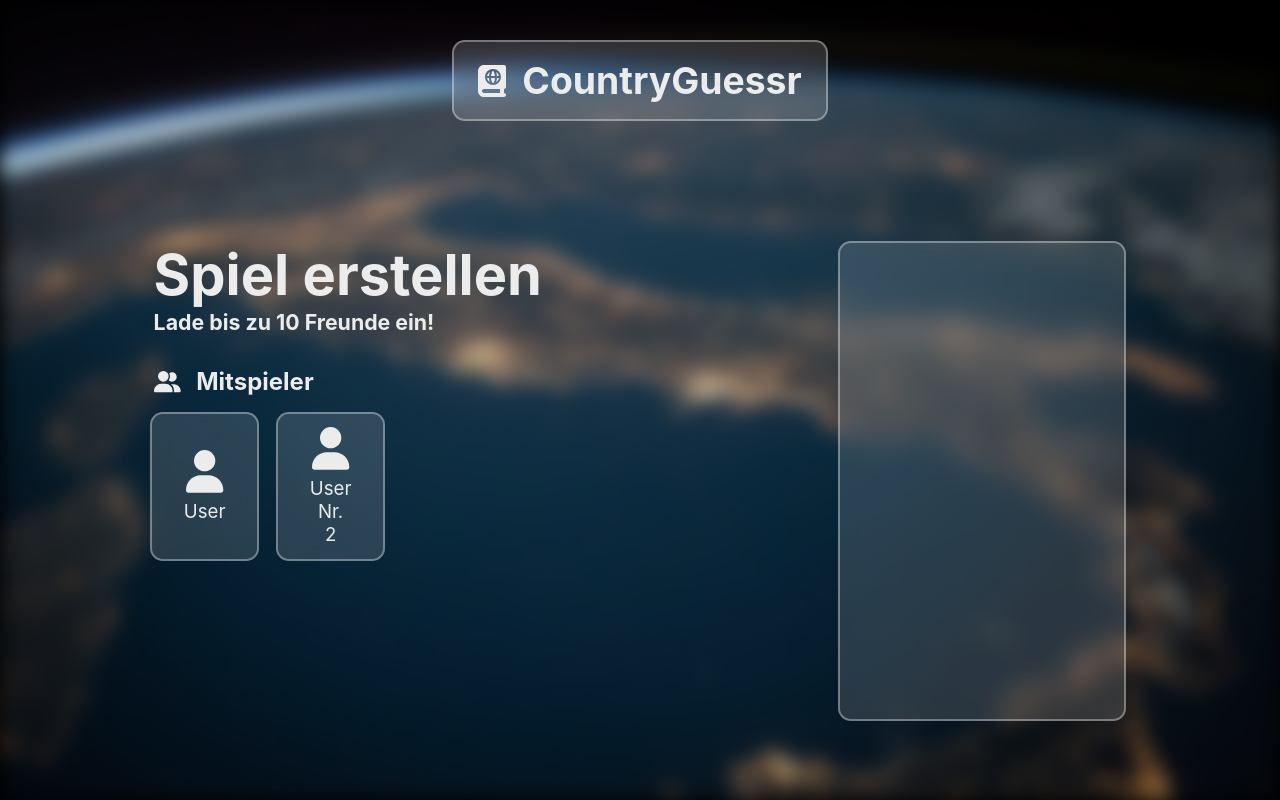
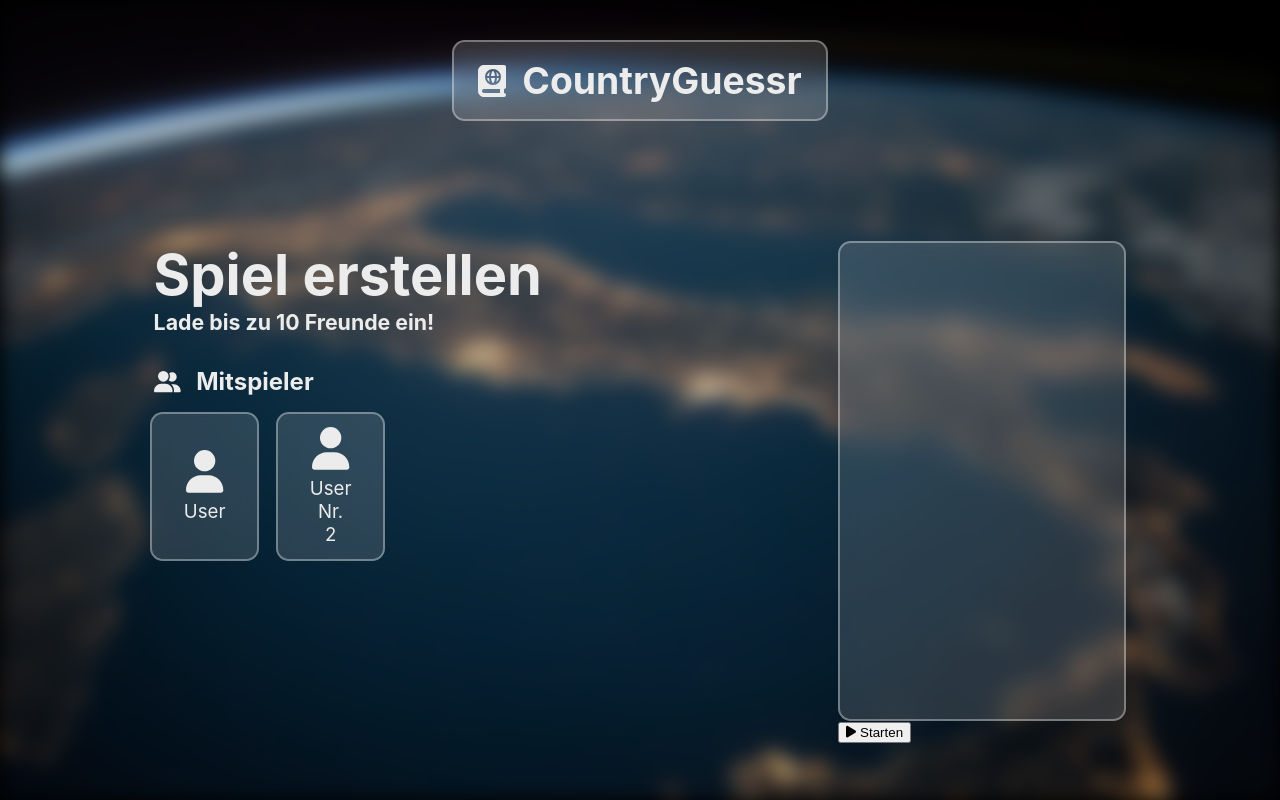
Before and after one commit to gnmyt/CountryGuessr, a React (Vite) app in the folder webui/: page / in a window 1280 px wide. Both pictures are taken after a click on the element "Raum erstellen". Built offline with nearby package versions, Linux system fonts and the light colour scheme.

Commit message:
Added the start button to the GameCreation.jsx

```diff
--- a/webui/src/pages/GameCreation/GameCreation.jsx
+++ b/webui/src/pages/GameCreation/GameCreation.jsx
@@ -1,12 +1,12 @@
 import "./styles.sass";
 import PageTitle from "@/common/components/PageTitle";
 import InfoArea from "@/pages/GameCreation/components/InfoArea";
+import {FontAwesomeIcon} from "@fortawesome/react-fontawesome";
+import {faPlay} from "@fortawesome/free-solid-svg-icons";
 
 export const GameCreation = () => {
-
     return (
         <div className="game-wrapper">
-
             <div className="title-area">
                 <PageTitle allowBack={true} />
             </div>
@@ -14,10 +14,14 @@ export const GameCreation = () => {
             <div className="creation-area">
                 <InfoArea />
 
-                <div className="settings-area">
+                <div className="right-area">
 
+                    <div className="settings-area">
+
+                    </div>
+
+                    <button className="start-btn"><FontAwesomeIcon icon={faPlay} /> Starten</button>
                 </div>
-
             </div>
         </div>
     )
```
